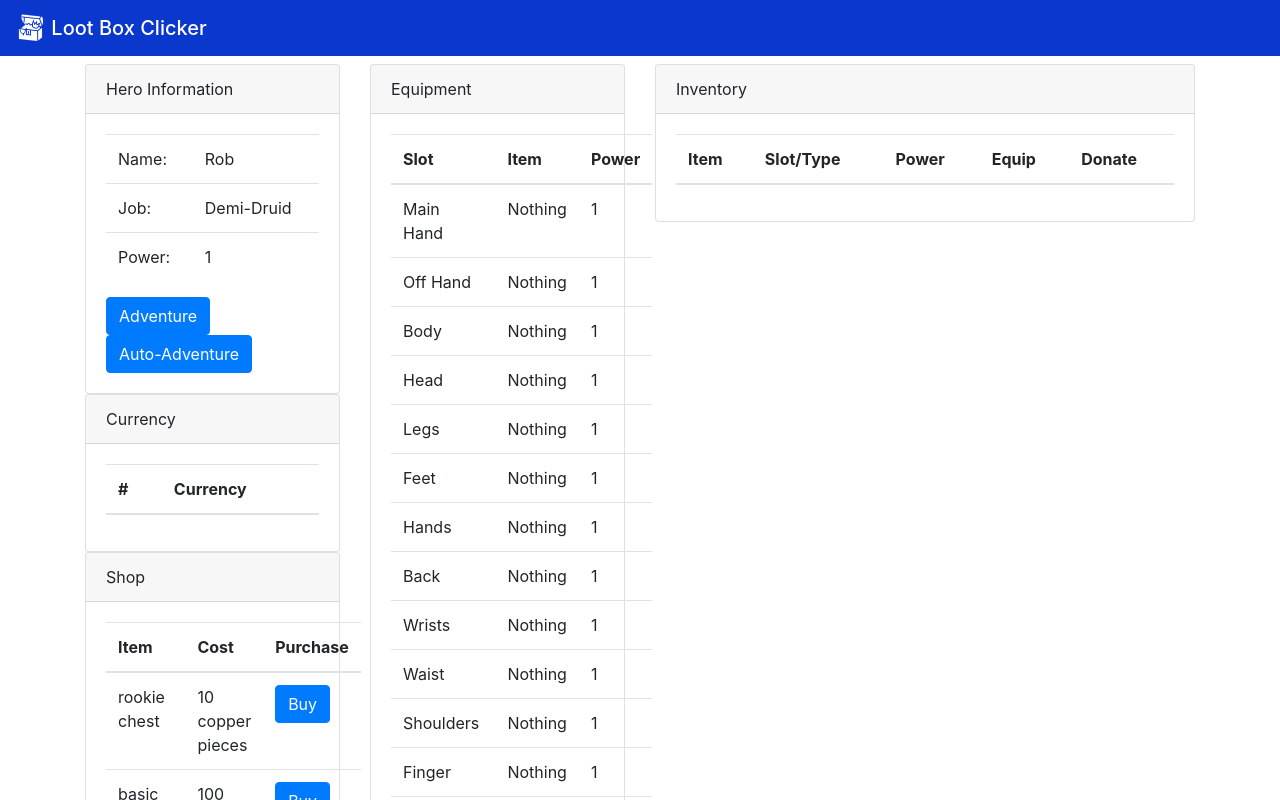
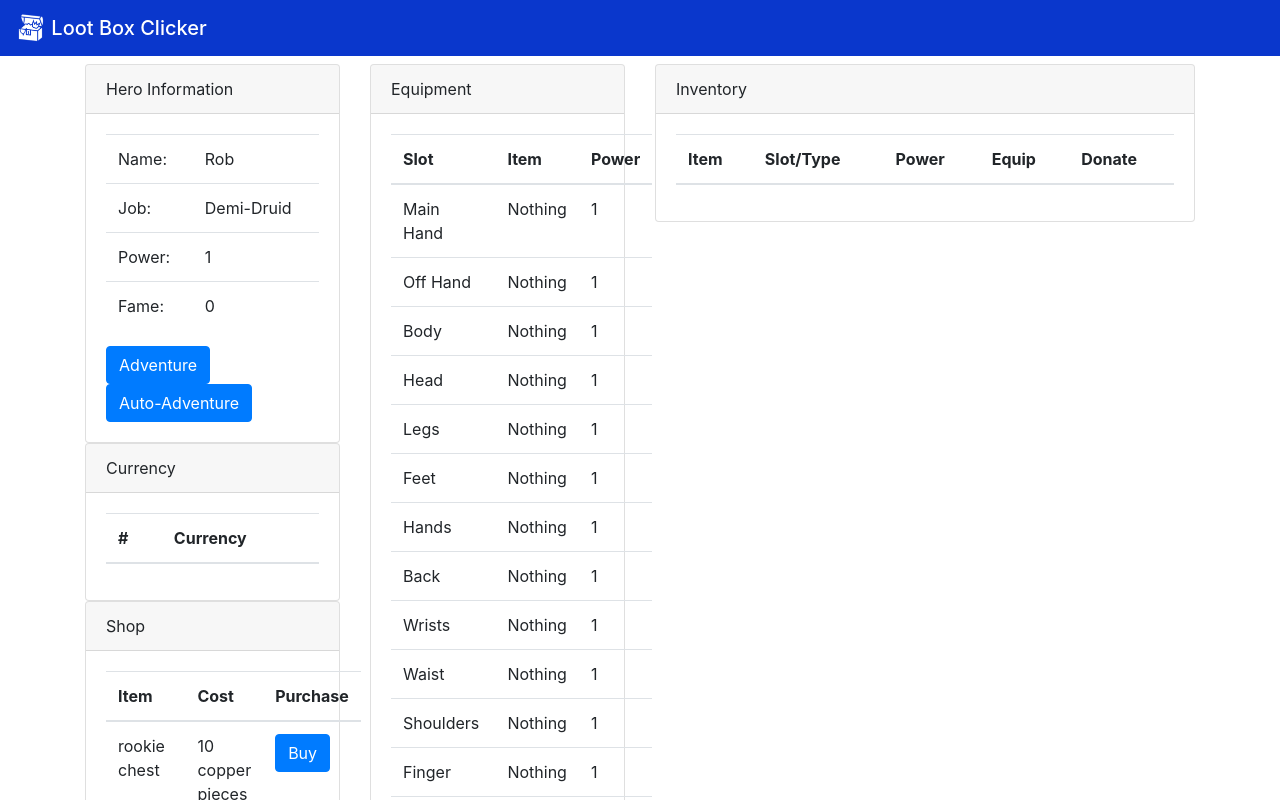
Before and after one commit to sitnaltax/loot-box-clicker, an Angular app: page / in a window 1280 px wide. Shown: the top 800 px of the page. Built offline with nearby package versions, Linux system fonts and the light colour scheme.

Commit message:
can now donate for fame and to clear out your inventory

```diff
--- a/src/app/hero/hero-display.component.html
+++ b/src/app/hero/hero-display.component.html
@@ -17,6 +17,10 @@
                     <td>Power:</td>
                     <td>{{hero.power}}</td>
                 </tr>
+                <tr>
+                    <td>Fame:</td>
+                    <td>{{hero.fame}}</td>
+                </tr>
             </tbody>
         </table>
         <button type="button" class="btn btn-primary" (click)='adventure()'>Adventure</button>
--- a/src/app/hero/hero.service.ts
+++ b/src/app/hero/hero.service.ts
@@ -12,7 +12,7 @@ export class HeroService {
     hero: IHero;
 
     constructor(private _cashService: CashService, private _equipmentService: EquipmentService) {
-        this.hero = {name: "Rob", job: "Demi-Druid", power: 1, criticalChance: 0.04, criticalPower: 5};
+        this.hero = {name: "Rob", job: "Demi-Druid", power: 1, criticalChance: 0.04, criticalPower: 5, fame: 0};
      }
 
     getHero(): IHero {
@@ -24,4 +24,8 @@ export class HeroService {
         this.hero.criticalChance = 0.04;
         this.hero.criticalPower = 5;
     }
+
+    addKarma(fame: number) {
+        this.hero.fame += fame;
+    }
 }
--- a/src/app/hero/hero.ts
+++ b/src/app/hero/hero.ts
@@ -6,4 +6,5 @@ export interface IHero {
     power: number;
     criticalChance: number;
     criticalPower: number;
+    fame: number;
 }
--- a/src/app/inventory/inventory-display.component.ts
+++ b/src/app/inventory/inventory-display.component.ts
@@ -46,4 +46,9 @@ export class InventoryDisplayComponent implements OnInit {
         }
         this._heroService.recalculatePower();
     }
+
+    donate(item: IEquipmentItem) {
+        this._inventoryService.removeFromInventory(item);
+        this._heroService.addKarma(item.value);
+    }
 }
--- a/src/app/loot-box/loot.service.ts
+++ b/src/app/loot-box/loot.service.ts
@@ -16,7 +16,10 @@ export class LootService {
     slotsAllowedByRank;
     constructor(private _equipmentService: EquipmentService) {
         this.allEquipmentSlots = _equipmentService.getAllEquipmentSlots();
-        this.materialsByChestRank = [[{ name: "unknown", power: 1 }], [{ name: "iron", power: 2 }, { name: "steel", power: 3 }]];
+        this.materialsByChestRank = [[{ name: "unknown", power: 1 }],
+         [{ name: "iron", power: 2 }, { name: "steel", power: 3 }],
+         [{ name: "decrepit", power: 2 }, { name: "unearthed", power: 3 }, { name: "historic", power: 4 }]
+        ];
         this.baseItemsBySlot = [["briefcase"], ["pint glass"], ["robe"], ["hat"], ["pants"], ["sandals"], ["gloves"], ["cloak"],
         ["wristguards"], ["belt"], ["shoulder pads"], ["ring"], ["amulet"], ["badge"]];
         this.slotsAllowedByRank = [1, 5, 6, 7, 8, 9, 10, 11, 12, 13, 14];
```
